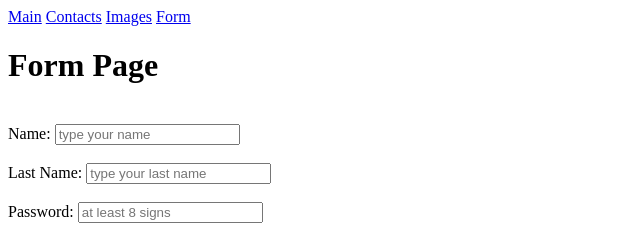
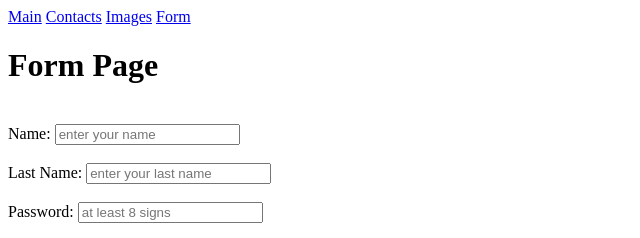
Before and after one commit to KrisKopy08/dz-html, a plain HTML site: page pages/form.html in a window 1280 px wide. Shown: the top 238 px of the page, 0-640 px from the left. Drawn offline with Linux system fonts and the light colour scheme.

Commit message:
initial commit

```diff
--- a/pages/form.html
+++ b/pages/form.html
@@ -18,17 +18,17 @@
 <form method="post" action="https://fom.in.ua/echo">
 
     <label for="name">Name:
-        <input type="text" placeholder="type your name" id="name" minlength="2" required>
+        <input type="text" placeholder="enter your name" id="name" minlength="2" required>
     </label>
     <br>
     <br>
     <label for="last_name">Last Name:
-        <input type="text" placeholder="type your last name" id="last_name" minlength="2" required>
+        <input type="text" placeholder="enter your last name" id="last_name" minlength="2" required>
     </label>
     <br>
     <br>
     <label for="password">Password:
-        <input type="password" id="password" placeholder="at least 8 signs" minlength="8" required >
+        <input type="password" id="password" placeholder="at least 8 signs" minlength="8" required>
     </label>
     <br>
     <br>
@@ -47,7 +47,7 @@
     </label>
     <br>
     <br>
-    <input type="submit" value="Sign in" />
+    <input type="submit" value="Sign in"/>
 </form>
 </body>
 </html>
```
